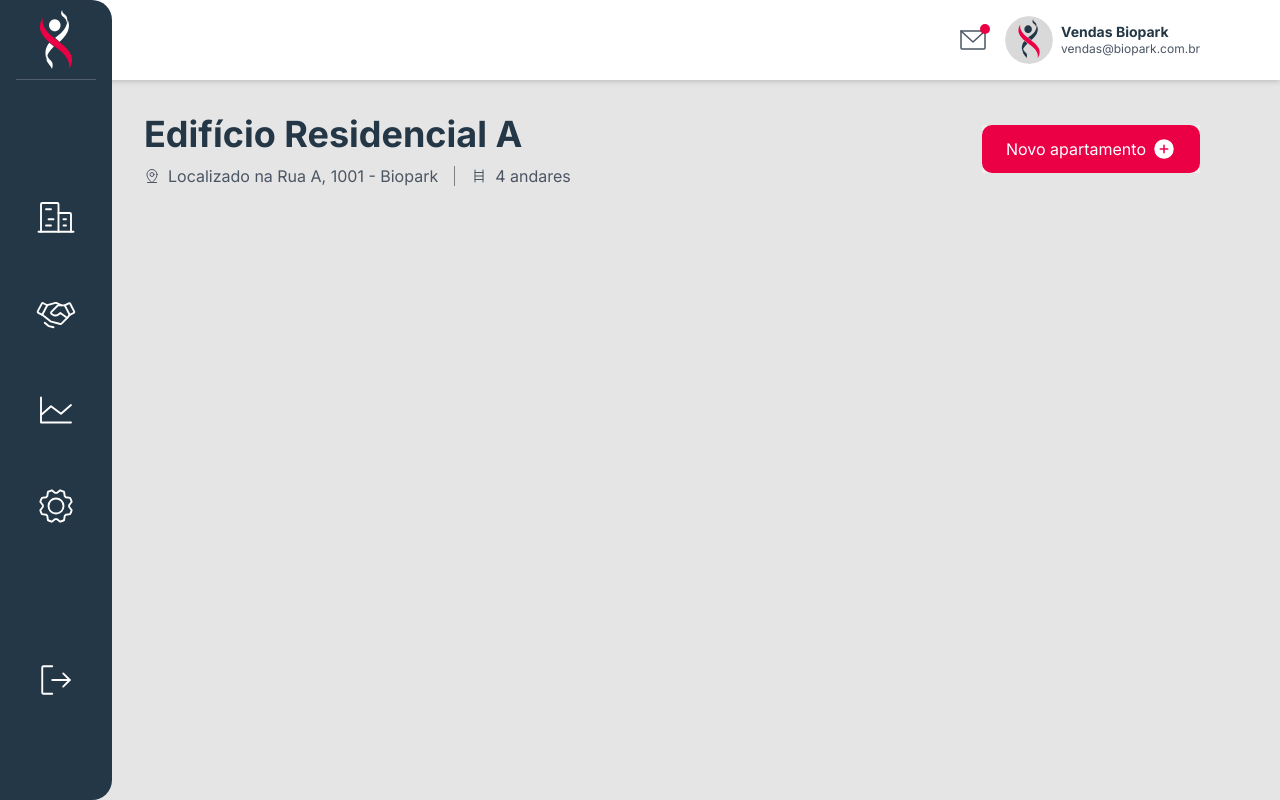
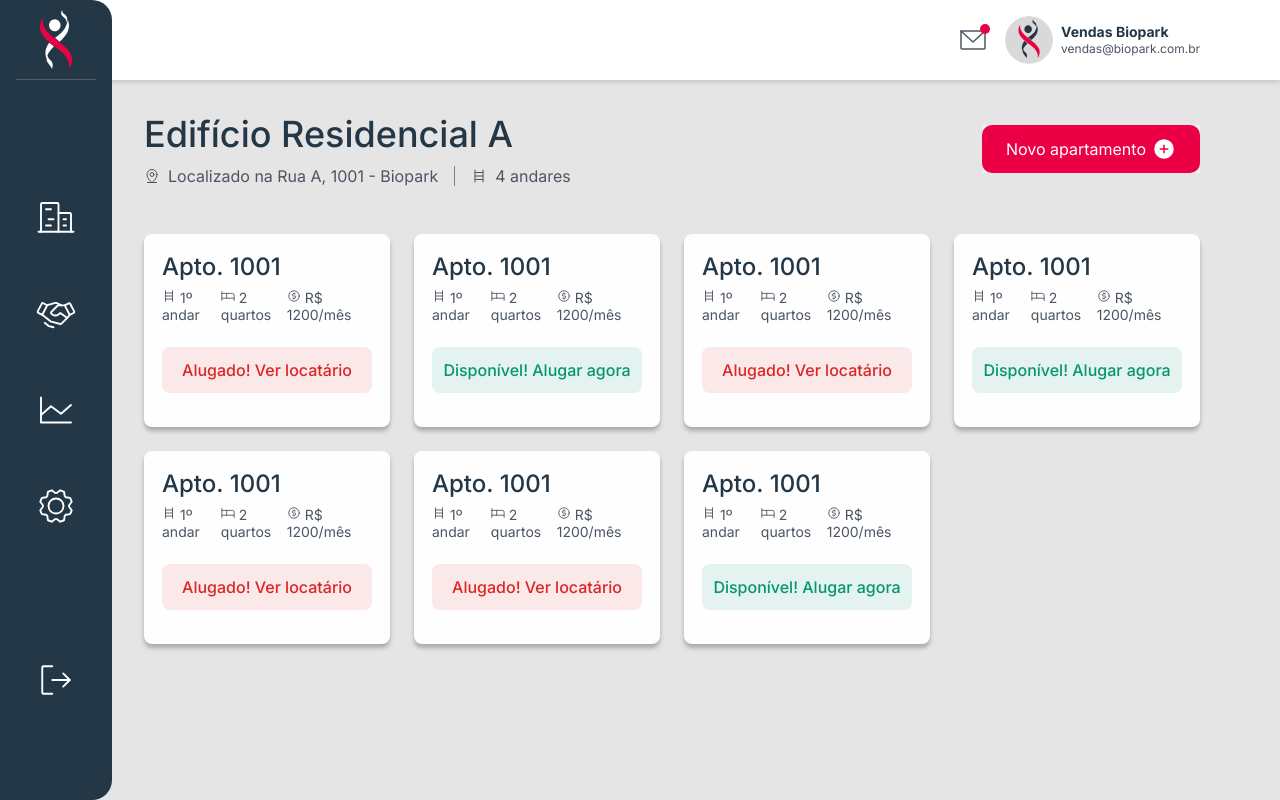
Before and after one commit to jfernandesdev/desafio-tech-biopark, a React (Vite) app in the folder frontend/: page /building in a window 1280 px wide. Built offline with nearby package versions, Linux system fonts and the light colour scheme.

Commit message:
FEAT: apartment card component

```diff
--- /dev/null
+++ b/frontend/src/components/CardApartment/index.tsx
@@ -0,0 +1,56 @@
+import * as Dialog from "@radix-ui/react-dialog";
+import { LadderSimple, Bed, CurrencyCircleDollar } from "phosphor-react";
+
+import { RentApartmentModal } from "../RentApartmentModal";
+import { RentInformationModal } from "../RentInformationModal";
+import {
+  Card,
+  CardHeader,
+  Title,
+  CardBody,
+  Description,
+  CardFooter,
+  AvailabilityTag,
+} from "./styles";
+
+interface ICardApartment {
+  availability?: boolean;
+}
+
+export function CardApartment({ availability }: ICardApartment) {
+  return (
+    <Card>
+      <CardHeader>
+        <Title>Apto. 1001</Title>
+      </CardHeader>
+
+      <CardBody>
+        <Description>
+          <LadderSimple /> 1º andar
+        </Description>
+        <Description>
+          <Bed /> 2 quartos
+        </Description>
+        <Description>
+          <CurrencyCircleDollar /> R$ 1200/mês
+        </Description>
+      </CardBody>
+
+      <CardFooter>
+        <Dialog.Root>
+          <Dialog.Trigger asChild>
+            <AvailabilityTag
+              variant={availability ? "available" : "unavailable"}
+            >
+              {availability
+                ? "Disponível! Alugar agora"
+                : " Alugado! Ver locatário"}
+            </AvailabilityTag>
+          </Dialog.Trigger>
+
+          {availability ? <RentApartmentModal /> : <RentInformationModal />}
+        </Dialog.Root>
+      </CardFooter>
+    </Card>
+  );
+}
--- /dev/null
+++ b/frontend/src/components/CardApartment/styles.ts
@@ -0,0 +1,84 @@
+import styled from "styled-components";
+
+export const Card = styled.div`
+  padding: 1rem;
+  background: ${(props) => props.theme["base-card-background"]};
+  border: 2px solid transparent;
+  border-radius: 8px;
+  box-shadow: 0px 4px 4px rgba(0, 0, 0, 0.25);
+  transition: border 0.3s ease-out;
+`;
+
+export const CardHeader = styled.div`
+  display: flex;
+  align-items: center;
+  justify-content: space-between;
+`;
+
+export const CardBody = styled.div`
+  display: flex;
+  align-items: flex-end;
+  justify-content: space-between;
+  padding: 0.5rem 0;
+`;
+
+export const Title = styled.strong`
+  color: ${(props) => props.theme["base-title"]};
+  font-weight: 500;
+  font-size: 1.5rem;
+`;
+
+export const Description = styled.span`
+  font-size: 0.875rem;
+`;
+
+export const CardFooter = styled.div`
+  display: flex;
+  align-items: center;
+  justify-content: center;
+  padding: 1rem 0;
+`;
+
+interface IAvailabilityTag {
+  variant?: "available" | "unavailable";
+}
+
+export const AvailabilityTag = styled.span<IAvailabilityTag>`
+  height: 46px;
+  width: 100%;
+  border-radius: 8px;
+  display: flex;
+  align-items: center;
+  justify-content: center;
+  font-weight: 500;
+  transition: background 0.2s;
+  cursor: pointer;
+
+  //available
+  ${({ variant, theme }) =>
+    variant === "available" &&
+    `
+    background: ${theme["green-background"]};
+    color: ${theme["green-success"]};
+    border: 0;
+
+    &:hover {
+      background: ${theme["green-success"]};
+      color: ${theme.white};
+    }
+  `}
+
+  //unavailable
+  ${({ variant, theme }) =>
+    variant === "unavailable" &&
+    `
+    background: ${theme["red-background"]};
+    color: ${theme["red-alert"]};
+    border: 0;
+
+    &:hover {
+      background: ${theme["red-alert"]};
+      color: ${theme.white};
+    }
+  `}
+`;
--- a/frontend/src/pages/Building/index.tsx
+++ b/frontend/src/pages/Building/index.tsx
@@ -2,16 +2,17 @@ import * as Dialog from "@radix-ui/react-dialog";
 import { LadderSimple, MapPinLine } from "phosphor-react";
 
 import { Button } from "../../components/Button";
+import { CardApartment } from "../../components/CardApartment";
 import { NewApartmentModal } from "../../components/NewApartmentModal";
 import { Title } from "../../components/Title";
-import { Container, Header, Description } from "./styles";
+import { Container, Header, Description, ApartmentsCardList } from "./styles";
 
 export function Building() {
   return (
     <Container>
       <Header>
         <div>
-          <Title title="Edifício Residencial A" />
+          <Title title="Edifício Residencial A" weight="500" />
           <Description>
             <span>
               <MapPinLine />
@@ -33,6 +34,16 @@ export function Building() {
           </Dialog.Root>
         </div>
       </Header>
+
+      <ApartmentsCardList>
+        <CardApartment />
+        <CardApartment availability />
+        <CardApartment />
+        <CardApartment availability />
+        <CardApartment />
+        <CardApartment />
+        <CardApartment availability />
+      </ApartmentsCardList>
     </Container>
   );
 }
--- a/frontend/src/pages/Building/styles.ts
+++ b/frontend/src/pages/Building/styles.ts
@@ -25,3 +25,10 @@ export const Description = styled.div`
     padding-left: 1rem;
   }
 `;
+
+export const ApartmentsCardList = styled.div`
+  display: grid;
+  grid-template-columns: repeat(4, 1fr);
+  gap: 1.5rem;
+  margin-top: 3rem;
+`;
```
